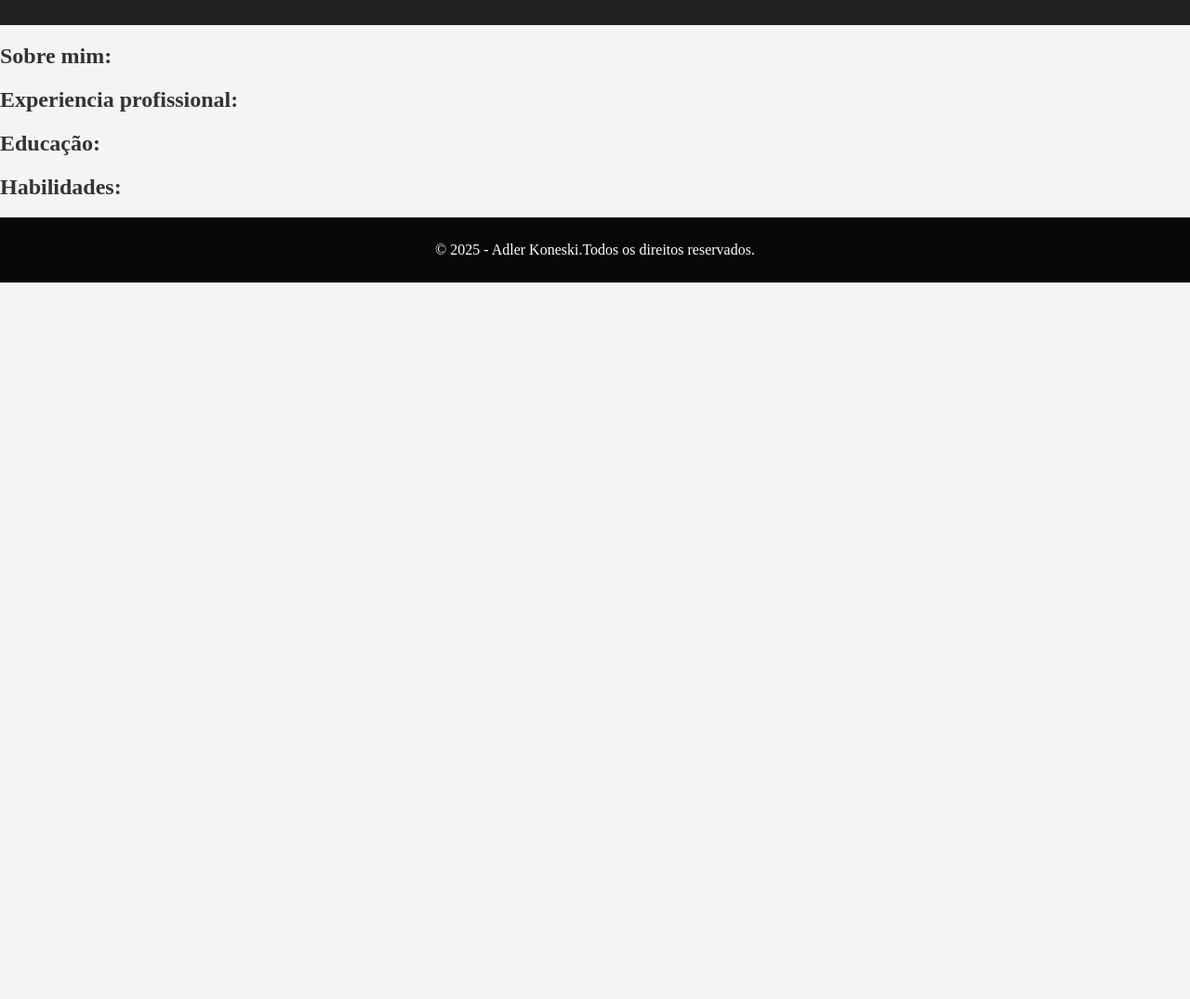
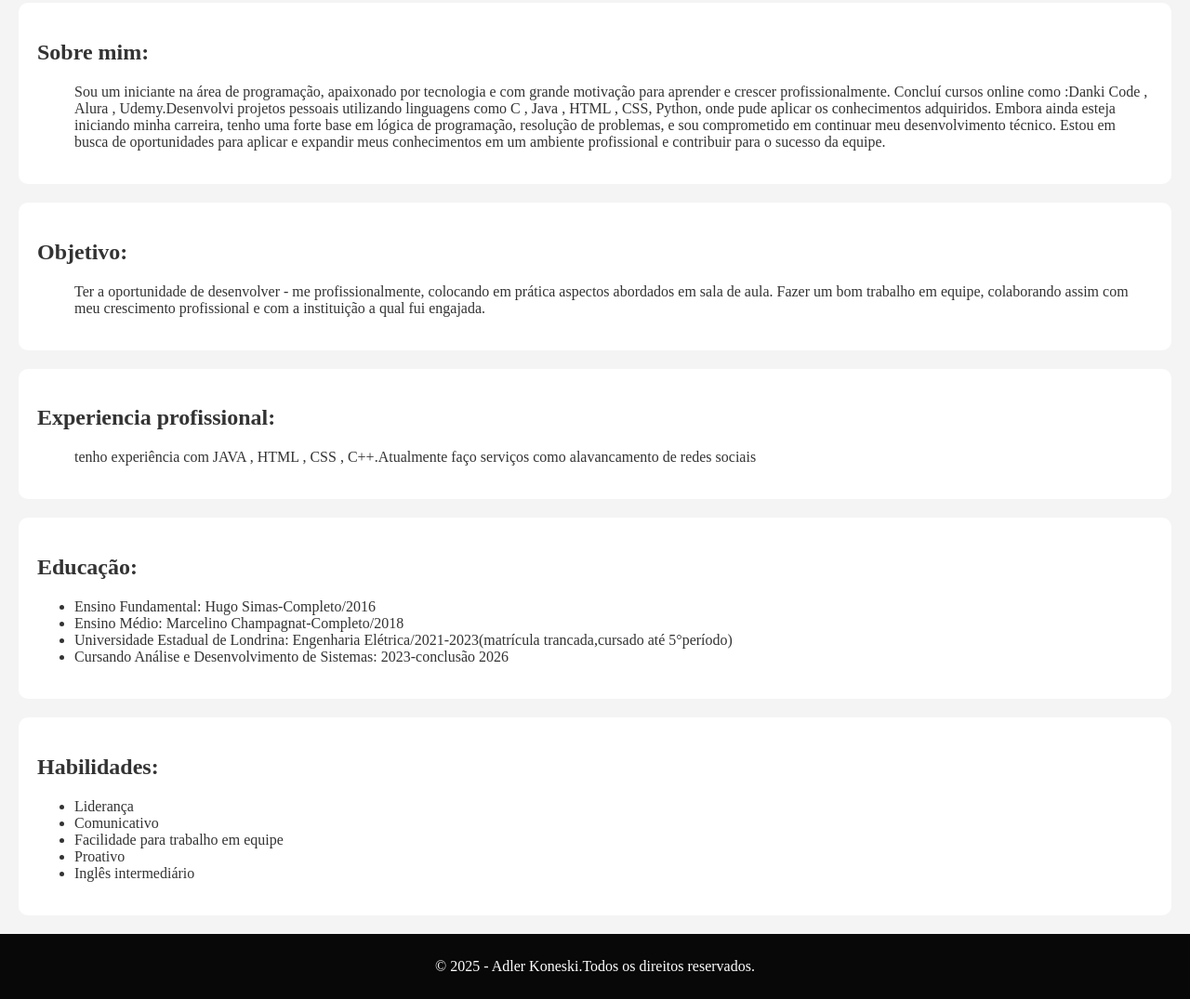
Before and after one commit to Adler-koneski/Curriculo, a plain HTML site: page index.html in a window 1280 px wide. Shown: the part 449-1524 px from the top of the page at 93% size. Before the commit the page ends 800 px from the top, so only its background shows below. Drawn offline with Linux system fonts and the light colour scheme.

Commit message:
curriculo_2.0

```diff
--- a/index.html
+++ b/index.html
@@ -27,21 +27,93 @@
 
        </header>
 
+        <section id="Sobre mim">
+             <h2>
+                Sobre mim:
+             </h2>
+             <ul>
+                Sou um iniciante na área de programação, apaixonado por tecnologia e com grande motivação para aprender e crescer profissionalmente. Concluí cursos online como :Danki Code , Alura , Udemy.Desenvolvi projetos pessoais utilizando linguagens como C , Java , HTML , CSS, Python,  onde pude aplicar os conhecimentos adquiridos. Embora ainda esteja iniciando minha carreira, tenho uma forte base em  lógica de programação, resolução de problemas, e sou comprometido em continuar meu desenvolvimento técnico. Estou em busca de oportunidades para aplicar e expandir meus conhecimentos em um ambiente profissional e contribuir para o sucesso da equipe.
+             </ul>
 
-        <section>
-           <h2>Sobre mim:</h2>
-        <section>
 
-        <section>
-            <h2>Experiencia profissional:</h2>
         </section>
 
-        <section>
-            <h2>Educação:</h2>
+
+        <section id="objetivo">
+            <h2>Objetivo:</h2>
+
+            <ul>
+                 Ter a oportunidade de desenvolver - me profissionalmente,
+                 colocando em prática aspectos abordados em sala de aula.
+                 Fazer um bom trabalho em equipe, colaborando assim com
+                 meu crescimento profissional e com a instituição a qual fui
+                 engajada.
+            </ul>
+
+
         </section>
 
-        <section>
+        <section id="experiencia">
+            <h2>Experiencia profissional:</h2>
+
+            <ul>
+                tenho experiência com JAVA , HTML , CSS , C++.Atualmente faço serviços como alavancamento de redes sociais
+            </ul>
+
+        </section>
+
+        <section id="educacao">
+            <h2>Educação:</h2>
+
+            <ul>
+
+                 <li>
+                    Ensino Fundamental: Hugo Simas-Completo/2016
+                 </li>
+
+                 <li>
+                    Ensino Médio: Marcelino Champagnat-Completo/2018
+                 </li>
+
+                 <li>
+                    Universidade Estadual de Londrina: Engenharia Elétrica/2021-2023(matrícula trancada,cursado até 5°período)
+                 </li>
+
+                 <li>
+
+                    Cursando Análise e Desenvolvimento de Sistemas: 2023-conclusão 2026
+                 </li>
+
+            </ul>
+
+        </section>
+
+        <section id="habilidades">
             <h2>Habilidades:</h2>
+            <ul>
+                 <li>
+                    Liderança
+                 </li>
+
+                 <li>
+                    Comunicativo
+                 </li>
+
+                 <li>
+                    Facilidade para trabalho em equipe
+                 </li>
+
+                 <li>
+                    Proativo
+                 </li>
+
+                 <li>
+                    Inglês intermediário
+                 </li>
+
+
+            </ul>
+
         </section>
 
 
--- a/style.css
+++ b/style.css
@@ -16,13 +16,26 @@ header{
 
 /* Confiura foto do curriculo*/
 .foto-perfil{
-   width: 250px;
-   height: 250px;
+   width: 200px;
+   height: 200px;
+   border-radius: 50%;
+   border: 3px solid white;
 
 }
 h1{
     color: white;
 }
+
+section
+{
+
+        margin: 20px;
+        padding: 20px;
+        background: white;
+        border-radius: 10px;
+        box-shadow: 0px 0px 10px rgba 0, 0, 0 , 0.1;
+}
+
 
 
 footer {
```
